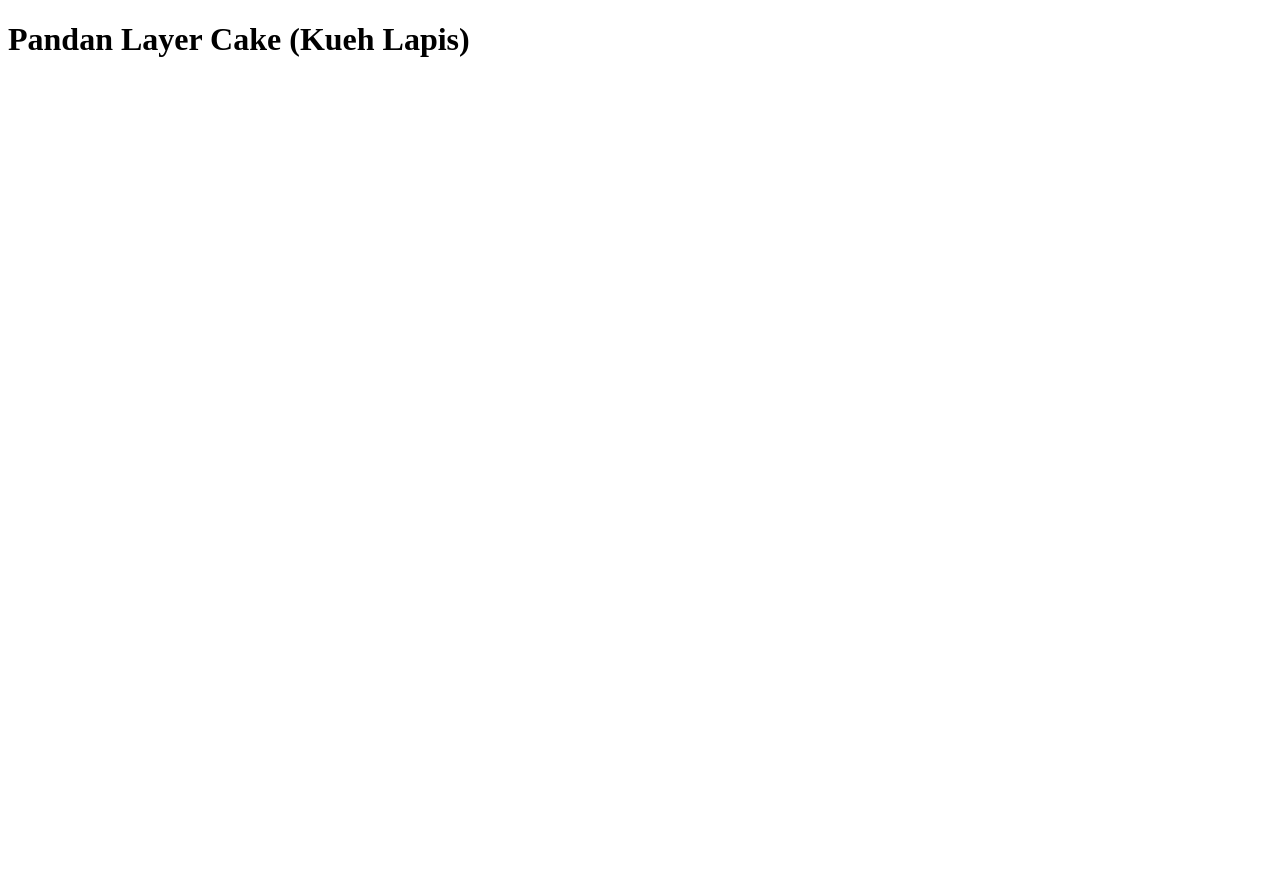
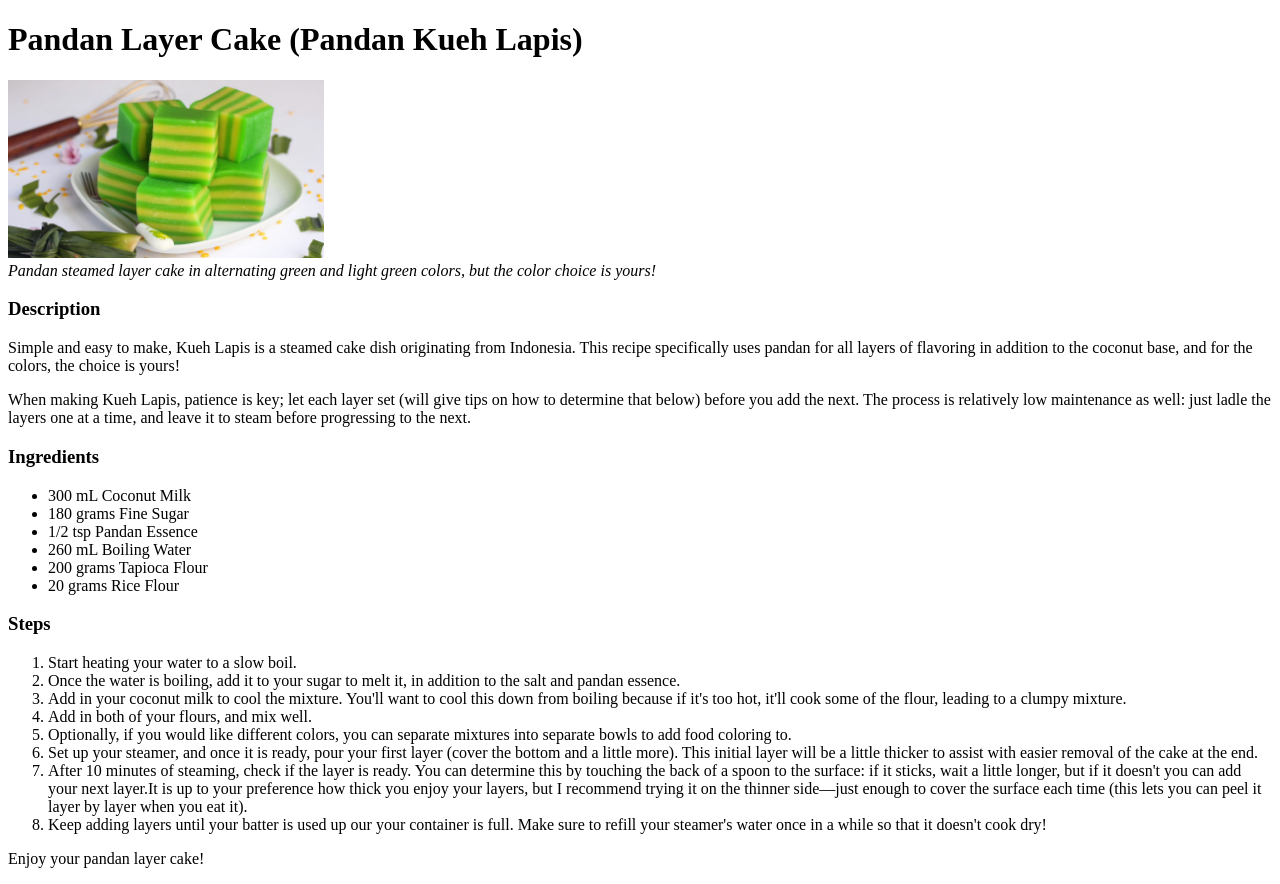
Before and after one commit to Zackoon/odin-recipes, a plain HTML site: page recipes/kueh-lapis.html in a window 1280 px wide. Before the commit the page ends 800 px from the top, so only its background shows below. Drawn offline with Linux system fonts and the light colour scheme.

Commit message:
Complete the Pandan Layer Cake recipe

```diff
--- a/recipes/kueh-lapis.html
+++ b/recipes/kueh-lapis.html
@@ -6,6 +6,37 @@
 </head>
 
 <body>
-    <h1>Pandan Layer Cake (Kueh Lapis)</h1>
+    <h1>Pandan Layer Cake (Pandan Kueh Lapis)</h1>
+        <img src='../imgs/kueh-lapis.jpg' alt='' width = '25%'>
+            <figcaption> <i>Pandan steamed layer cake in alternating green and light green colors, but the color choice is yours!</i> </figcaption>
+
+        <h3>Description</h3>
+            <p>Simple and easy to make, Kueh Lapis is a steamed cake dish originating from Indonesia. This recipe specifically uses pandan for all layers of flavoring in addition to the coconut base, and for the colors, the choice is yours!</p>
+
+            <p>When making Kueh Lapis, patience is key; let each layer set (will give tips on how to determine that below) before you add the next. The process is relatively low maintenance as well: just ladle the layers one at a time, and leave it to steam before progressing to the next.</p>
+
+        <h3>Ingredients</h3>
+            <ul>
+                <li>300 mL Coconut Milk</li>
+                <li>180 grams Fine Sugar</li>
+                <li>1/2 tsp Pandan Essence</li>
+                <li>260 mL Boiling Water</li>
+                <li>200 grams Tapioca Flour</li>
+                <li>20 grams Rice Flour</li>
+            </ul>
+
+        <h3>Steps</h3>
+            <ol>
+                <li>Start heating your water to a slow boil.</li>
+                <li>Once the water is boiling, add it to your sugar to melt it, in addition to the salt and pandan essence.</li>
+                <li>Add in your coconut milk to cool the mixture. You'll want to cool this down from boiling because if it's too hot, it'll cook some of the flour, leading to a clumpy mixture. </li>
+                <li>Add in both of your flours, and mix well.</li>
+                <li>Optionally, if you would like different colors, you can separate mixtures into separate bowls to add food coloring to.</li>
+                <li>Set up your steamer, and once it is ready, pour your first layer (cover the bottom and a little more). This initial layer will be a little thicker to assist with easier removal of the cake at the end.</li>
+                <li>After 10 minutes of steaming, check if the layer is ready. You can determine this by touching the back of a spoon to the surface: if it sticks, wait a little longer, but if it doesn't you can add your next layer.It is up to your preference how thick you enjoy your layers, but I recommend trying it on the thinner side—just enough to cover the surface each time (this lets you can peel it layer by layer when you eat it).</li>
+                <li>Keep adding layers until your batter is used up our your container is full. Make sure to refill your steamer's water once in a while so that it doesn't cook dry!</li>
+            </ol>
+
+        <p>Enjoy your pandan layer cake!</p>
 </body>
 </html>
```
Also changed, not shown: index.html (+1 -0 lines), imgs/kueh-lapis.jpg (added), 2 other files.
